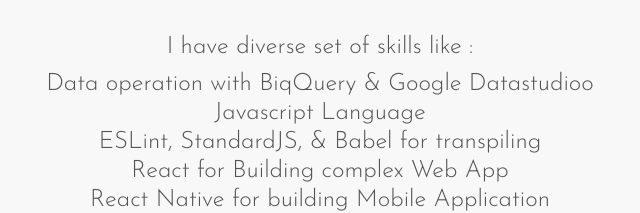
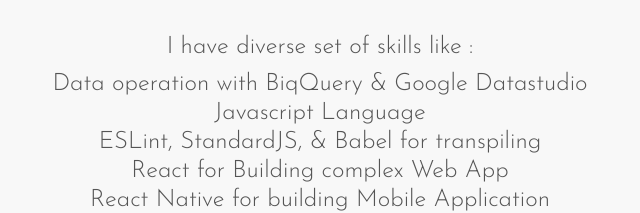
Before and after one commit to tatasfachrul/portofolio, a website built with Parcel: page src/index.html in a window 1280 px wide. Shown: the part 1610-1823 px from the top of the page, 320-960 px from the left. Built offline with nearby package versions, Linux system fonts and the light colour scheme.

Commit message:
update typo

```diff
--- a/src/index.html
+++ b/src/index.html
@@ -124,7 +124,7 @@
 					I have diverse set of skills like : </p>
 					<ul>
 						<li class="list-profile"></li>
-						<li class="list-profile">Data operation with BiqQuery & Google Datastudioo</li>
+						<li class="list-profile">Data operation with BiqQuery & Google Datastudio</li>
 						<li class="list-profile">Javascript Language</li>
 						<li class="list-profile">ESLint, StandardJS, & Babel for transpiling</li>
 						<li class="list-profile">React for Building complex Web App</li>
```
